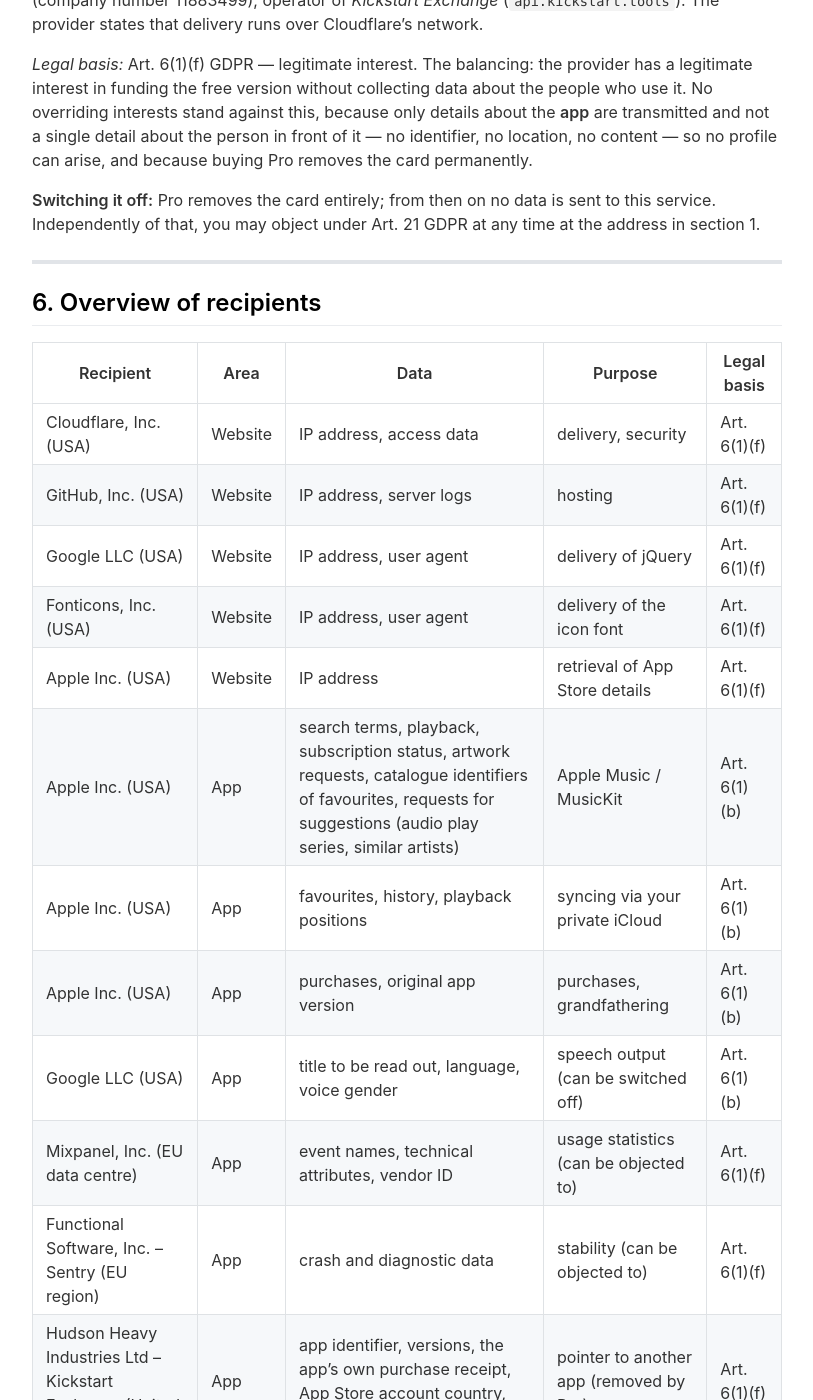
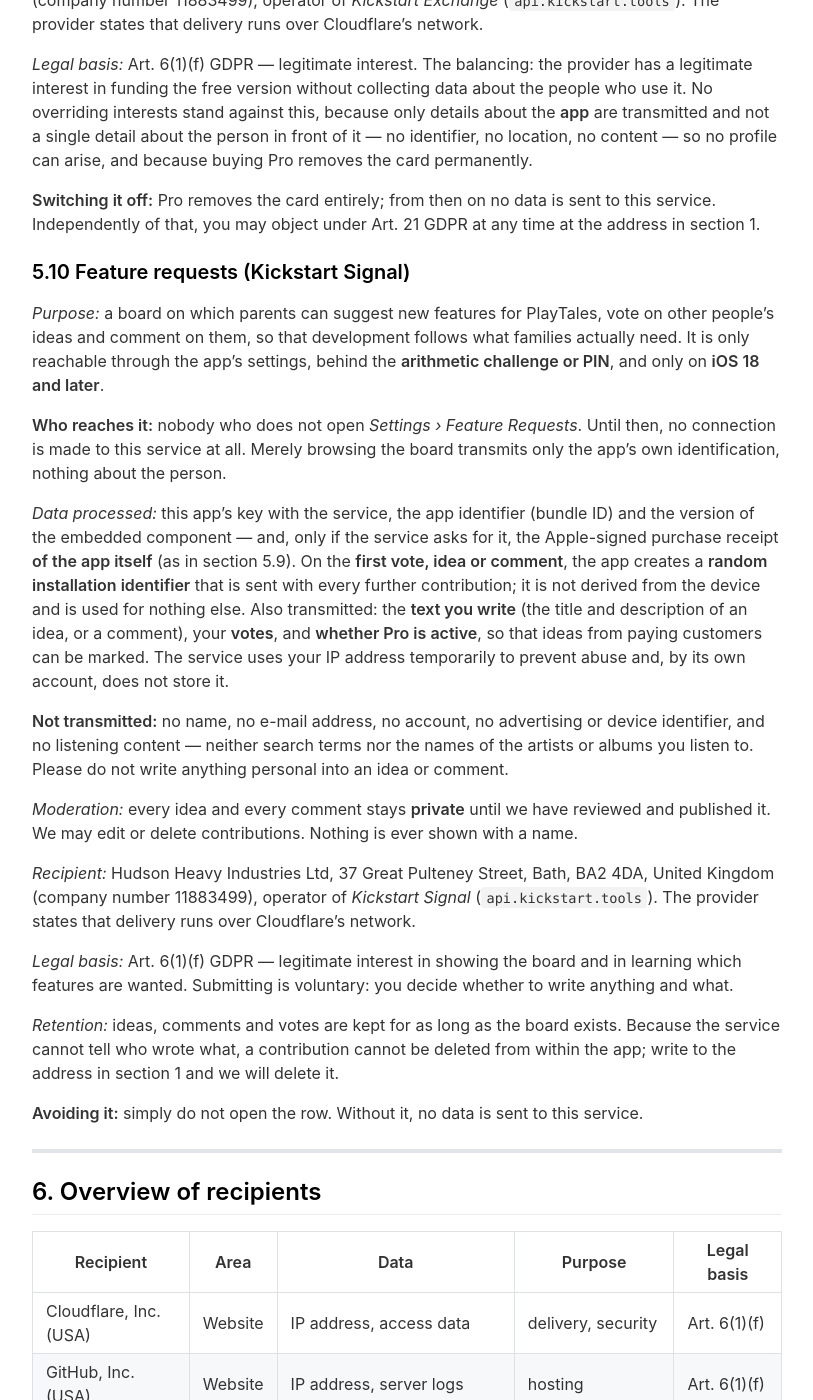
Before and after one commit to pkurzok/PlayTales-Web, a Jekyll site: the page built from _pages/privacypolicy.md, in a window 1280 px wide and 1400 px high, scrolled down 5866 px. Shown: the whole window, without its empty margins (233-1046 px from the left). Built offline with Jekyll 4.4.1, drawn with Linux system fonts in a browser that asks for light colours; nearby versions of some CDN libraries; some of the changed text lies outside the part shown.

Commit message:
Privacy policy: add the feature-request board (Kickstart Signal) (#10)
Co-authored-by: Peter Kurzok <peter.kurzok@maibornwolff.de>
Co-authored-by: Claude Opus 5.5 <noreply@anthropic.com>

```diff
--- a/_pages/privacypolicy.md
+++ b/_pages/privacypolicy.md
@@ -271,6 +271,45 @@ profile can arise, and because buying Pro removes the card permanently.
 **Switching it off:** Pro removes the card entirely; from then on no data is sent to this service.
 Independently of that, you may object under Art. 21 GDPR at any time at the address in section 1.
 
+### 5.10 Feature requests (Kickstart Signal)
+
+*Purpose:* a board on which parents can suggest new features for PlayTales, vote on other people's
+ideas and comment on them, so that development follows what families actually need. It is only
+reachable through the app's settings, behind the **arithmetic challenge or PIN**, and only on
+**iOS 18 and later**.
+
+**Who reaches it:** nobody who does not open *Settings › Feature Requests*. Until then, no connection
+is made to this service at all. Merely browsing the board transmits only the app's own
+identification, nothing about the person.
+
+*Data processed:* this app's key with the service, the app identifier (bundle ID) and the version of
+the embedded component — and, only if the service asks for it, the Apple-signed purchase receipt
+**of the app itself** (as in section 5.9). On the **first vote, idea or comment**, the app creates a
+**random installation identifier** that is sent with every further contribution; it is not derived
+from the device and is used for nothing else. Also transmitted: the **text you write** (the title and
+description of an idea, or a comment), your **votes**, and **whether Pro is active**, so that ideas
+from paying customers can be marked. The service uses your IP address temporarily to prevent abuse
+and, by its own account, does not store it.
+
+**Not transmitted:** no name, no e-mail address, no account, no advertising or device identifier,
+and no listening content — neither search terms nor the names of the artists or albums you listen
+to. Please do not write anything personal into an idea or comment.
+
+*Moderation:* every idea and every comment stays **private** until we have reviewed and published it. We may edit or delete contributions. Nothing is ever shown with a name.
+
+*Recipient:* Hudson Heavy Industries Ltd, 37 Great Pulteney Street, Bath, BA2 4DA, United Kingdom
+(company number 11883499), operator of *Kickstart Signal* (`api.kickstart.tools`). The provider
+states that delivery runs over Cloudflare's network.
+
+*Legal basis:* Art. 6(1)(f) GDPR — legitimate interest in showing the board and in learning which
+features are wanted. Submitting is voluntary: you decide whether to write anything and what.
+
+*Retention:* ideas, comments and votes are kept for as long as the board exists. Because the service
+cannot tell who wrote what, a contribution cannot be deleted from within the app; write to the
+address in section 1 and we will delete it.
+
+**Avoiding it:** simply do not open the row. Without it, no data is sent to this service.
+
 ---
 
 ## 6. Overview of recipients
@@ -289,6 +328,7 @@ Independently of that, you may object under Art. 21 GDPR at any time at the addr
 | Mixpanel, Inc. (EU data centre) | App | event names, technical attributes, vendor ID | usage statistics (can be objected to) | Art. 6(1)(f) |
 | Functional Software, Inc. – Sentry (EU region) | App | crash and diagnostic data | stability (can be objected to) | Art. 6(1)(f) |
 | Hudson Heavy Industries Ltd – Kickstart Exchange (United Kingdom) | App | app identifier, versions, the app's own purchase receipt, App Store account country, impression and click counts | pointer to another app (removed by Pro) | Art. 6(1)(f) |
+| Hudson Heavy Industries Ltd – Kickstart Signal (United Kingdom) | App | installation identifier, text of ideas and comments, votes, Pro status | feature requests | Art. 6(1)(f) / voluntary |
 
 **No data about you is disclosed for advertising purposes.** Since version 1.5.1 the free version
 does show a pointer to another app (section 5.9) — but only details about **this app** are
@@ -308,7 +348,7 @@ transfers:
   Standard contractual clauses are in place for supporting access from the USA.
 * **Sentry:** this app's data is processed in the **EU region** (data centre in Germany). Standard
   contractual clauses are in place for supporting access from the USA.
-* **Kickstart Exchange** is based in the **United Kingdom**. The European Commission has adopted an
+* **Kickstart Exchange and Kickstart Signal** are based in the **United Kingdom**. The European Commission has adopted an
   **adequacy decision** for the United Kingdom under Art. 45 GDPR, so the transfer requires no
   additional safeguards. The provider states that delivery runs over Cloudflare's network; it does
   not state in which country the data is stored.
@@ -332,6 +372,8 @@ to Google for speech output by selecting Apple speech output (section 5.5).
   approximately **30 days** by its own account. Daily totals per pair of apps (app identifiers, date,
   platform, country, impression and click counts) are kept for analysis without a fixed deletion
   date; they contain no reference to a person.
+* **Feature requests** (section 5.10) — ideas, comments and votes — are kept for as long as the
+  board exists. On request we delete a contribution earlier.
 * **Server logs** at Cloudflare and GitHub are deleted after the short periods applicable there.
 
 We will tell you the periods currently configured on request, at the address in section 1.
@@ -351,7 +393,10 @@ This app is aimed at children, which calls for particular restraint:
   cross-provider tracking — not a single detail about the child is sent to the service. Tapping it
   leads to the App Store, where a purchase requires confirmation via the Apple account as always.
   **Pro removes the card entirely.**
-* There is no chat, comment or other communication feature.
+* The only place in the app to write anything is the **feature-request board** in the settings
+  (section 5.10). It sits behind the arithmetic challenge or PIN and is meant for parents. Nothing
+  written there is visible to anyone until we have reviewed and published it, and nothing
+  is ever shown with a name.
 * The app's settings are protected by an **arithmetic challenge** — or, if you have set a
   **PIN** of your own, by that PIN — so that children cannot change them themselves. Purchases
   additionally require confirmation via the Apple account.
@@ -360,7 +405,7 @@ This app is aimed at children, which calls for particular restraint:
   provider or to any third party.
 
 The holder of parental responsibility decides on the use of the app and on the processing described
-in sections 5.6, 5.7 and 5.9 (cf. Art. 8 GDPR). Please contact the address in section 1 if you wish to
+in sections 5.6, 5.7, 5.9 and 5.10 (cf. Art. 8 GDPR). Please contact the address in section 1 if you wish to
 request deletion of your child's data. Section 14 adds the specifics under US law.
 
 ## 10. Your rights
@@ -434,8 +479,11 @@ nothing from them. In the terms of the Children's Online Privacy Protection Act
 * We **do not collect personal information from children** in the sense of contact or identifying
   details: there is no account, no registration and no sign-in, and no name, e-mail address, phone
   number, postal address, photo, voice recording or geolocation is collected.
-* There is **no chat, comment, messaging, social feature or user-generated content**, so a child
-  cannot disclose personal information to anyone through the app.
+* There is **no chat, messaging or social feature**. The only place to write anything is the
+  feature-request board (section 5.10), which sits behind the parental arithmetic challenge or PIN
+  and is meant for parents. Every contribution is moderated — nothing is visible to anyone until we have
+  reviewed and published it — and nothing is ever shown with a name. The board's
+  random identifier is not created at all unless a parent submits an idea, a comment or a vote.
 * Advertising is limited to **one contextual card** in the free version (section 5.9), and it is
   **not** behavioural: no advertising identifier is read, no persistent identifier is sent to the
   service, and nothing about the child is collected, retained or used to select what is shown. Which
@@ -471,6 +519,9 @@ from a person's activity. Under the CCPA/CPRA definitions that is neither a *sal
 cross-context behavioural advertising*, because nothing personal is exchanged and no profile is
 built across services. Buying Pro removes the component's activity entirely.
 
+Ideas, comments and votes on the feature-request board (section 5.10) are written voluntarily by a
+parent, carry only a random installation identifier, and are neither sold nor shared.
+
 The categories of personal information processed are those listed in sections 3 to 6: identifiers
 (a device-bound vendor ID; IP addresses in the server logs of our hosting and delivery providers,
 and of the advertising service in section 5.9),
```
Also changed, not shown: other parts of _pages/privacypolicy.md (+1 -1 lines).
